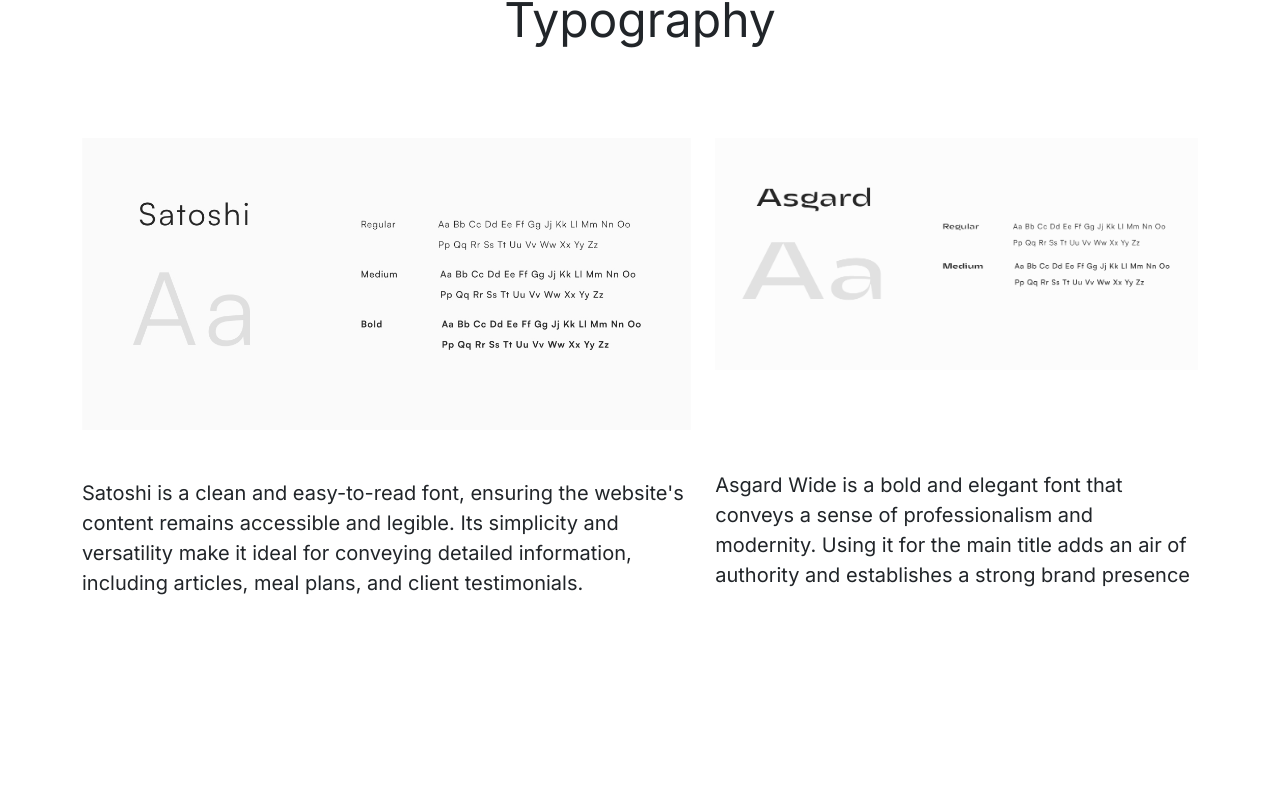
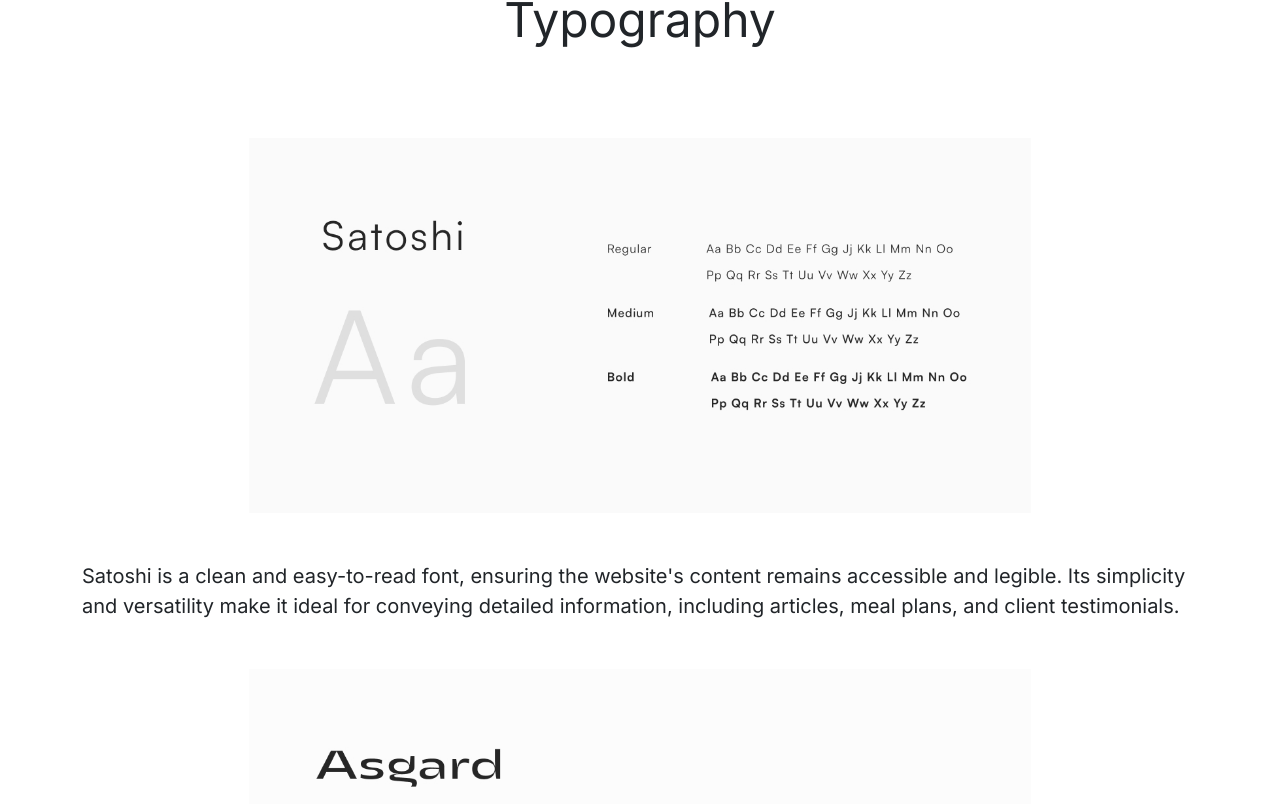
Before and after one commit to soniacasanova/Portfolio, a React (Create React App) app in the folder my-react-bootstrap-app/: page /project/1 in a window 1280 px wide. Shown: the part 3096-3900 px from the top of the page. Built offline with nearby package versions, Linux system fonts and the light colour scheme.

Commit message:
adjustments typography v2 + img palette

```diff
--- a/my-react-bootstrap-app/src/pages/Nutrific.js
+++ b/my-react-bootstrap-app/src/pages/Nutrific.js
@@ -6,7 +6,7 @@ import BackToTopButton from '../components/BackToTop';
 import bannerNutrific from '../assets/img/Nutrific/nutrific_mockup_1.jpg'
 import satoshi from '../assets/img/Nutrific/satoshi.jpg'
 import asgard from '../assets/img/Nutrific/asgard.jpg'
-import colorPalette from '../assets/img/Nutrific/color_palette.png'
+import colorPalette from '../assets/img/Nutrific/color_palette.jpg'
 import components from '../assets/img/Nutrific/components.png'
 import style from '../assets/img/Nutrific/style.jpg'
 import wireframe1 from '../assets/img/Nutrific/wireframe1.jpg'
@@ -117,12 +117,12 @@ function Nutrific() {
                         <h2 className='display-5 mb-5'>Typography</h2>
                     </div>
                     <div className='spacings-sm font-images'>
-                        <div className='d-flex flex-column'>
-                        <img src={satoshi} alt="Satoshi font image" width='100%' />
+                        <div className='d-flex flex-column align-items-center'>
+                        <img src={satoshi} alt="Satoshi font image" />
                         <p className='pt-5 mt-auto'>Satoshi is a clean and easy-to-read font, ensuring the website's content remains accessible and legible. Its simplicity and versatility make it ideal for conveying detailed information, including articles, meal plans, and client testimonials.</p>
                         </div>
-                        <div className='d-flex flex-column pb-2'>
-                            <img src={asgard} alt="Asgard font image" width='100%' />
+                        <div className='d-flex flex-column align-items-center'>
+                            <img src={asgard} alt="Asgard font image" />
                             <p className='pt-5 mt-auto'>Asgard Wide is a bold and elegant font that conveys a sense of professionalism and modernity. Using it for the main title adds an air of authority and establishes a strong brand presence</p>
                         </div>
                     </div>
--- a/my-react-bootstrap-app/src/pages/ProjectPages.scss
+++ b/my-react-bootstrap-app/src/pages/ProjectPages.scss
@@ -144,10 +144,11 @@ ul.project-list {
 
 .font-images {
     display: flex;
-    gap: 1.5rem;
+    flex-direction: column;
+    gap: 2rem;
 
     img {
-        width: 100%;
+        width: 70%;
     }
 }
 
```
Also changed, not shown: my-react-bootstrap-app/src/assets/img/Nutrific/color_palette.jpg (added), my-react-bootstrap-app/src/assets/img/Nutrific/color_palette.png (deleted).
